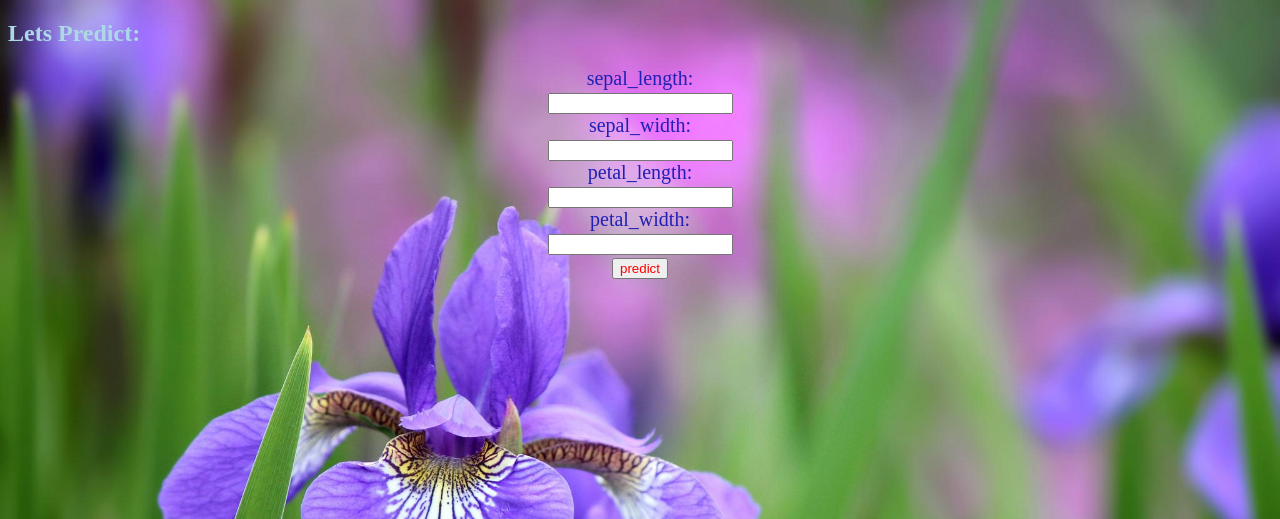
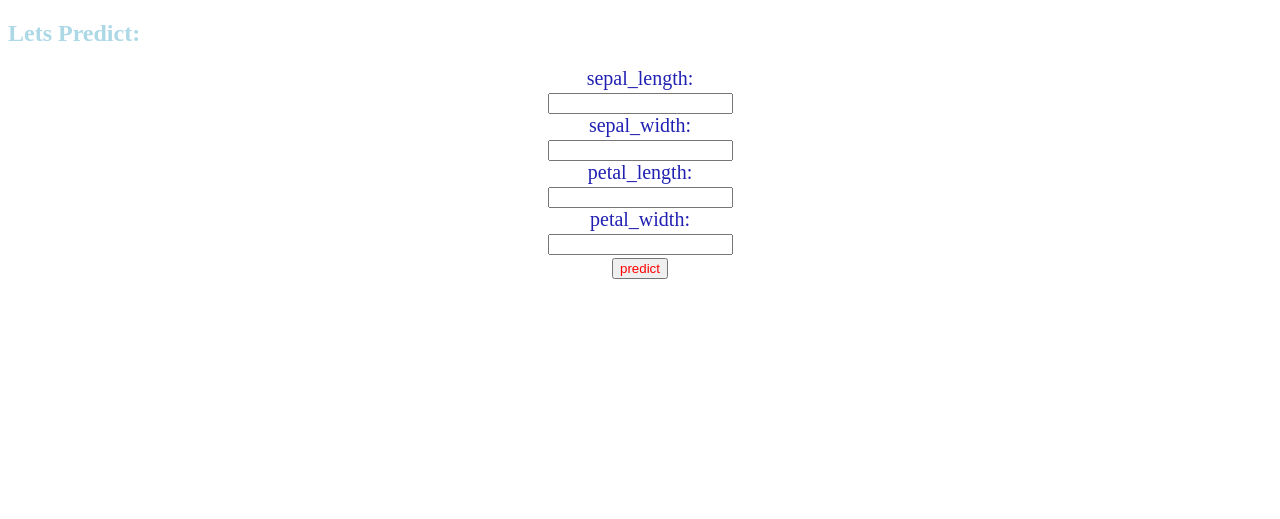
Before and after one commit to SwarupKarmokar/flower-prediction-usingML, a Flask app: page / in a window 1280 px wide. Shown: the top 519 px of the page. Run offline with Flask 2, Linux system fonts and the light colour scheme; parts of the project's set-up code (start-up, migrations or seed data) failed here and were passed over.

Commit message:
app.py modified

```diff
--- a/templates/index.html
+++ b/templates/index.html
@@ -5,10 +5,8 @@
     <meta name="viewport" content="width=device-width, initial-scale=1.0">
     <title>wellcome</title>
     <style>
-        body{
-            background-image: url('./image/1_iris.jpg');
-            background-size: cover;
-        }
+    body{
+    }
         form{
             text-align: center;
             font-size: 20px;
```
Also changed, not shown: templates/image/1_iris.jpg (deleted).
